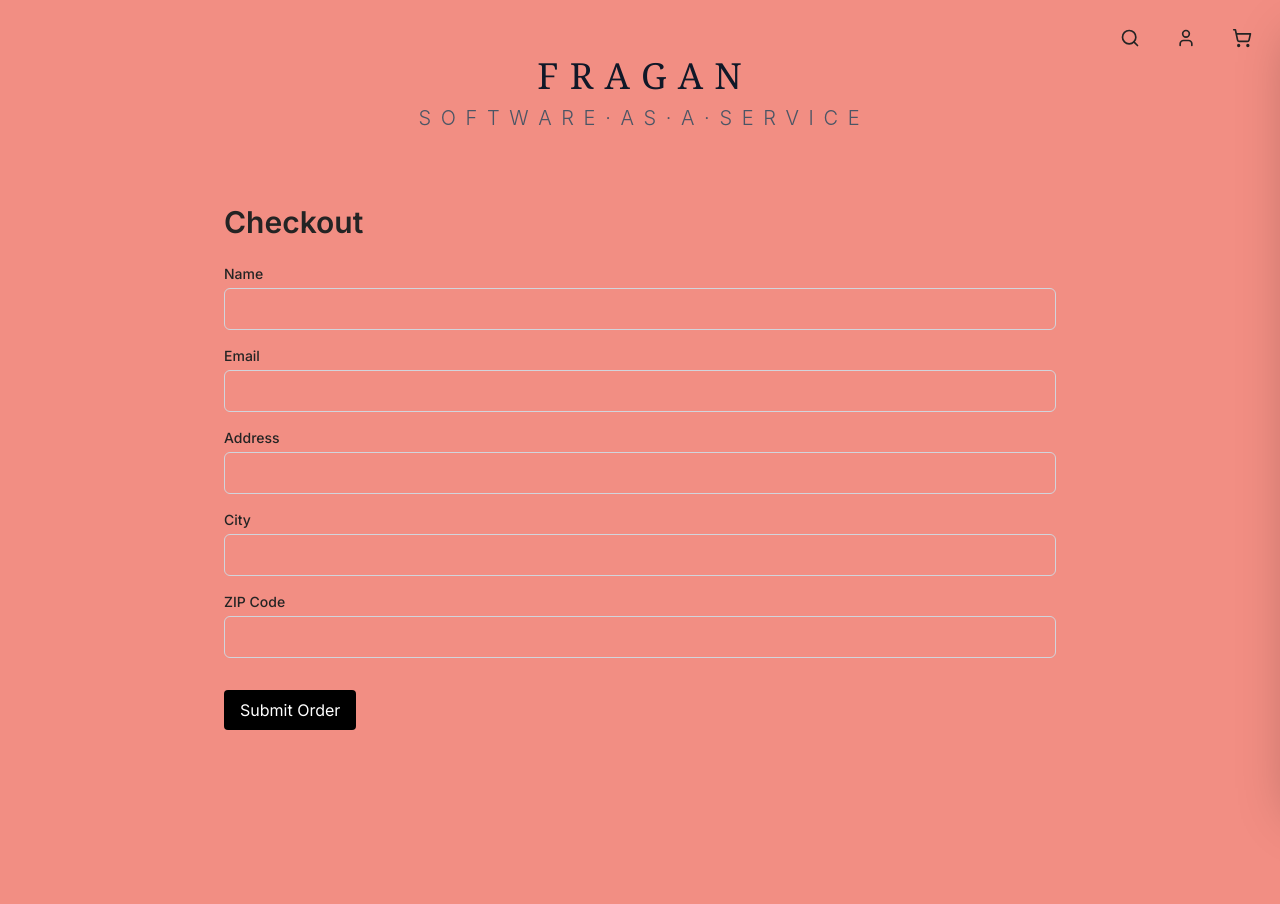
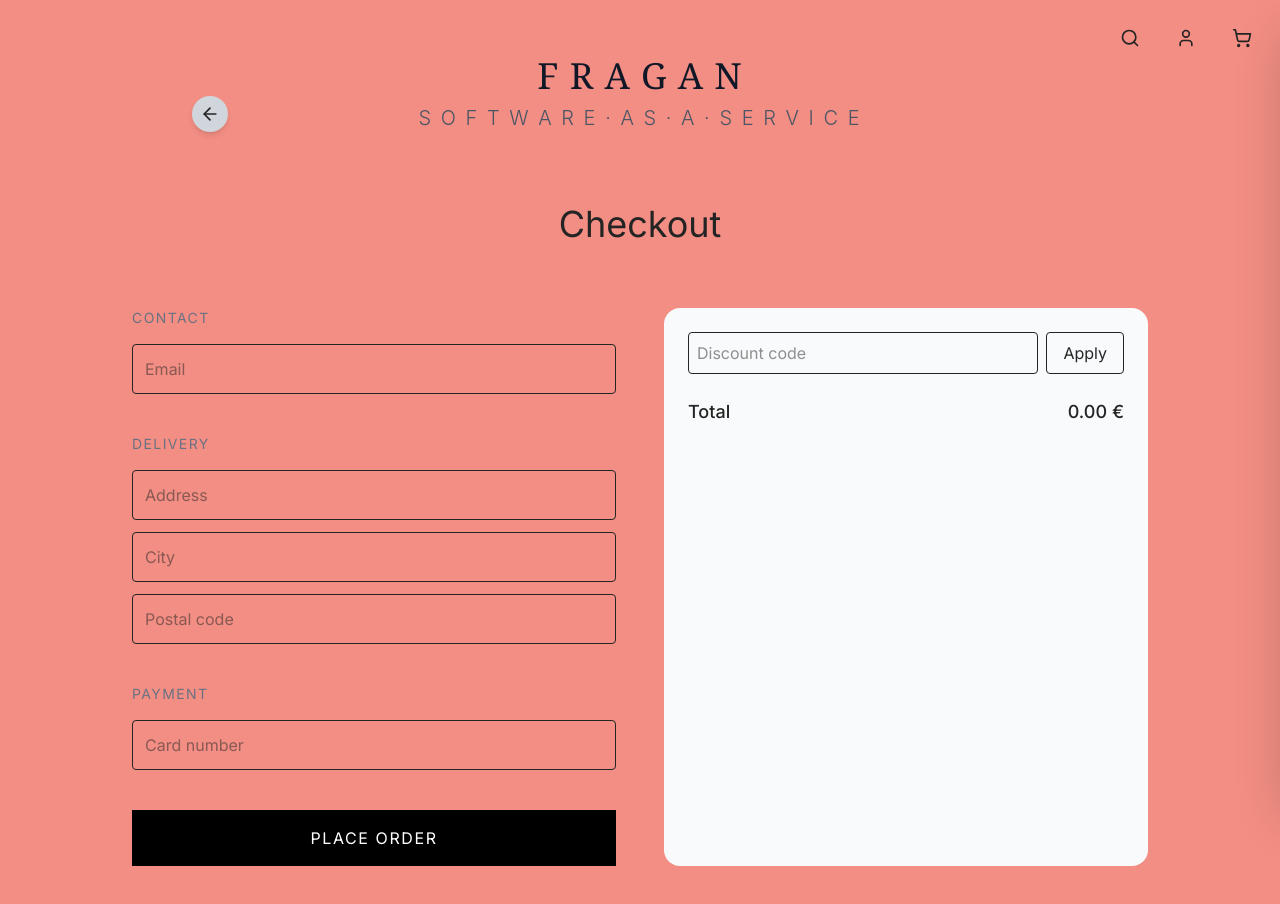
Before and after one commit to LauraPastor/fragansaas, a React (Vite) app: page /checkout in a window 1280 px wide. Shown: the top 904 px of the page. Before the commit the page ends 842 px from the top, so only its background shows below. Built offline with nearby package versions, Linux system fonts and the light colour scheme.

Commit message:
Add checkout component

```diff
--- a/src/App.tsx
+++ b/src/App.tsx
@@ -8,7 +8,6 @@ import Checkout from "./components/Checkout";
 const App = () => {
   return (
     <BrowserRouter>
-
       <div className="text-center pt-14 mb-10">
         <div className="inline-block relative">
           <h1 className="text-4xl font-serif font-medium text-gray-900 tracking-wide">
--- a/src/components/Checkout.tsx
+++ b/src/components/Checkout.tsx
@@ -1,101 +1,139 @@
-import React, { useState } from "react";
+import { ArrowLeft } from "lucide-react";
+import { useNavigate } from "react-router-dom";
+import { useSelector } from "react-redux";
+import type { RootState } from "../store";
 
 const Checkout = () => {
-    const [formData, setFormData] = useState({
-        name: "",
-        email: "",
-        address: "",
-        city: "",
-        zipCode: ""
-    });
+    const navigate = useNavigate();
+    const cartItems = useSelector((state: RootState) => state.cart.items);
 
-    const handleChange = (e: React.ChangeEvent<HTMLInputElement>) => {
-        const { name, value } = e.target;
-        setFormData(prev => ({ ...prev, [name]: value }));
-    };
-
-    const handleSubmit = (e: React.FormEvent) => {
-        e.preventDefault();
-        // Handle form submission logic here
-    };
+    const subtotal = cartItems.reduce(
+        (sum, item) => sum + item.price * item.quantity,
+        0
+    );
 
     return (
+        <div className="relative p-8 max-w-6xl mx-auto">
+            {/* Floating back arrow */}
+            <button
+                onClick={() => navigate(-1)}
+                className="
+          fixed top-24 left-48
+          p-2 rounded-full
+          bg-gray-300 shadow-md
+          hover:bg-gray-200
+          transition
+          z-10
+        "
+                title="Go back"
+            >
+                <ArrowLeft size={20} />
+            </button>
 
-        <div className="p-8 max-w-4xl mx-auto">
-            <h1 className="text-3xl font-bold mb-6">Checkout</h1>
-            <form onSubmit={handleSubmit} className="space-y-4">
-                <div>
-                    <label htmlFor="name" className="block text-sm font-medium">Name</label>
+            {/* Title */}
+            <h1 className="text-center text-4xl font-[Playfair Display] mb-16">
+                Checkout
+            </h1>
+
+            {/* Two-column layout */}
+            <div className="grid grid-cols-1 md:grid-cols-2 gap-12">
+                {/* LEFT — FORM */}
+                <div className="space-y-10">
+                    {/* Contact */}
+                    <section>
+                        <h2 className="text-sm uppercase tracking-widest text-gray-500 mb-4">
+                            Contact
+                        </h2>
                         <input
-                        type="text"
-                        id="name"
-                        name="name"
-                        value={formData.name}
-                        onChange={handleChange}
-                        className="mt-1 block w-full border border-gray-300 rounded-md p-2"
+                            type="email"
+                            placeholder="Email"
+                            className="w-full border p-3 rounded"
                         />
+                    </section>
+
+                    {/* Delivery */}
+                    <section>
+                        <h2 className="text-sm uppercase tracking-widest text-gray-500 mb-4">
+                            Delivery
+                        </h2>
+                        <div className="space-y-3">
+                            <input className="w-full border p-3 rounded" placeholder="Address" />
+                            <input className="w-full border p-3 rounded" placeholder="City" />
+                            <input className="w-full border p-3 rounded" placeholder="Postal code" />
+                        </div>
+                    </section>
+
+                    {/* Payment */}
+                    <section>
+                        <h2 className="text-sm uppercase tracking-widest text-gray-500 mb-4">
+                            Payment
+                        </h2>
+                        <input
+                            className="w-full border p-3 rounded"
+                            placeholder="Card number"
+                        />
+                    </section>
+                    {/* CTA */}
+                    <button
+                        className="
+              w-full
+              bg-black
+              text-white
+              py-4
+              uppercase
+              tracking-widest
+              hover:bg-gray-900
+            "
+                    >
+                        Place Order
+                    </button>
                 </div>
 
-                <div>
-                    <label htmlFor="email" className="block text-sm font-medium">Email</label>
-                    <input
-                        type="email"
-                        id="email"
-                        name="email"
-                        value={formData.email}
-                        onChange={handleChange}
-                        className="mt-1 block w-full border border-gray-300 rounded-md p-2"
+                {/* RIGHT — CART SUMMARY */}
+                <div className="bg-gray-50 p-6 rounded-2xl space-y-6">
+                    {/* Items */}
+                    {cartItems.map(item => (
+                        <div
+                            key={item.id}
+                            className="flex items-center gap-4 border-b pb-4"
+                        >
+                            <img
+                                src={item.image}
+                                alt={item.name}
+                                className="w-16 h-16 object-cover rounded"
                             />
+
+                            <div className="flex-1">
+                                <p className="font-medium">{item.name}</p>
+                                <p className="text-xs text-gray-500">
+                                    Qty {item.quantity}
+                                </p>
                             </div>
 
-                <div>
-                    <label htmlFor="address" className="block text-sm font-medium">Address</label>
+                            <p className="font-medium">
+                                {(item.price * item.quantity).toFixed(2)} €
+                            </p>
+                        </div>
+                    ))}
+
+                    {/* Discount */}
+                    <div className="flex gap-2">
                         <input
-                        type="text"
-                        id="address"
-                        name="address"
-                        value={formData.address}
-                        onChange={handleChange}
-                        className="mt-1 block w-full border border-gray-300 rounded-md p-2"
+                            placeholder="Discount code"
+                            className="flex-1 border p-2 rounded"
                         />
+                        <button className="border px-4 rounded hover:bg-gray-100">
+                            Apply
+                        </button>
                     </div>
 
-                <div>
-                    <label htmlFor="city" className="block text-sm font-medium">City</label>
-                    <input
-                        type="text"
-                        id="city"
-                        name="city"
-                        value={formData.city}
-                        onChange={handleChange}
-                        className="mt-1 block w-full border border-gray-300 rounded-md p-2"
-                    />
+                    {/* Total */}
+                    <div className="flex justify-between text-lg font-medium">
+                        <span>Total</span>
+                        <span>{subtotal.toFixed(2)} €</span>
                     </div>
-
-                <div>
-                    <label htmlFor="zipCode" className="block text-sm font-medium">ZIP Code</label>
-                    <input
-                        type="text"
-                        id="zipCode"
-                        name="zipCode"
-                        value={formData.zipCode}
-                        onChange={handleChange}
-                        className="mt-1 block w-full border border-gray-300 rounded-md p-2"
-                    />
                 </div>
-
-                <button
-                    type={"submit"}
-                    className="
-          bg-black text-white py-2 px-4 rounded hover:bg-gray-800
-          transition-colors duration-200
-          focus:outline-none focus:ring focus:ring-black
-          mt-4
-        "
-                >
-                    Submit Order
-                </button>
-            </form>
+            </div>
         </div>
     );
 };
```
Lines whose indentation alone changed are shown as unchanged.
